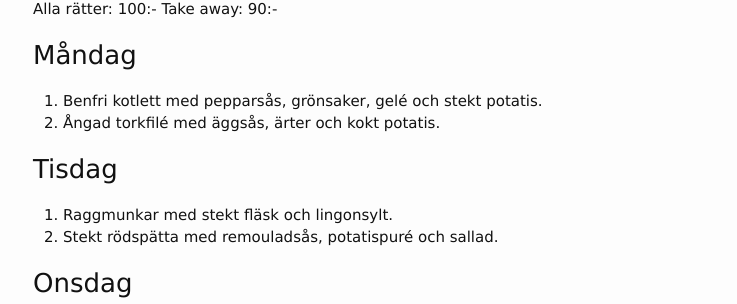
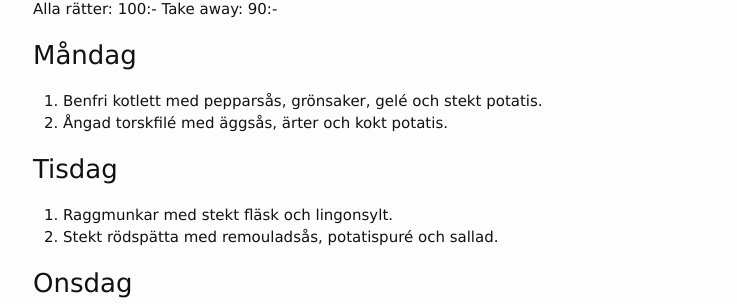
Before and after one commit to FarInn62/farinn62.github.io, a Jekyll site: the page built from lunch.md, in a window 1280 px wide. Shown: the part 149-453 px from the top of the page, without its empty margins (237-974 px from the left). Built offline with Jekyll 4.4.1, drawn with Linux system fonts in a browser that asks for light colours.

Commit message:
Update lunch.md

```diff
--- a/lunch.md
+++ b/lunch.md
@@ -12,7 +12,7 @@ Alla rätter: 100:- Take away: 90:-
 ### Måndag
 
 1. Benfri kotlett med pepparsås, grönsaker, gelé och stekt potatis.
-2. Ångad torkfilé med äggsås, ärter och kokt potatis.
+2. Ångad torskfilé med äggsås, ärter och kokt potatis.
 
 ### Tisdag
 
```
